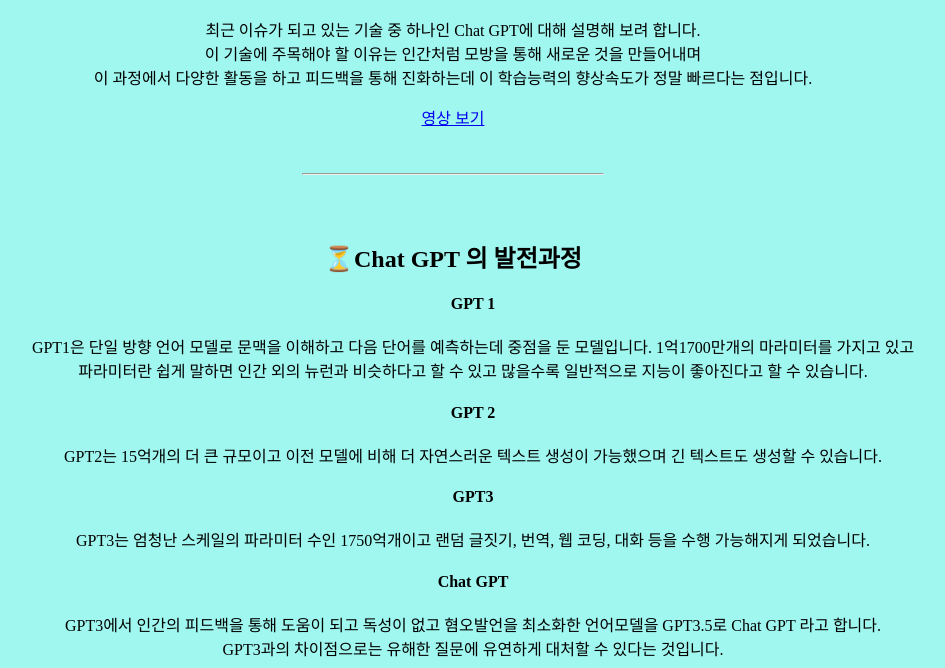
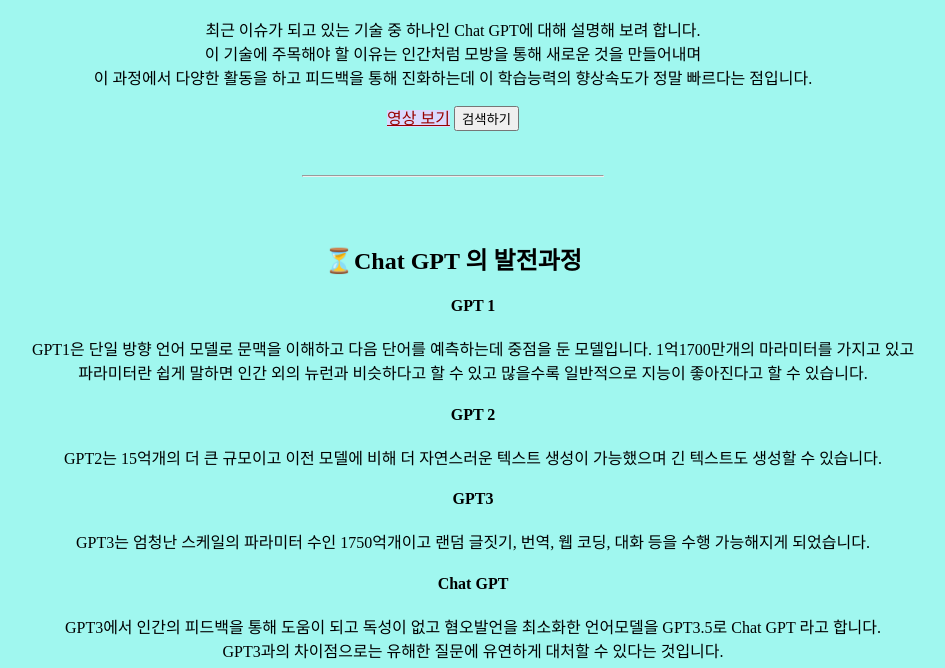
Before and after one commit to shinkizu06/web, a plain HTML site: page index.html in a window 1280 px wide. Shown: the part 132-800 px from the top of the page, without its empty margins (187-1132 px from the left). Drawn offline with Linux system fonts and the light colour scheme.

Commit message:
Update index.html

```diff
--- a/index.html
+++ b/index.html
@@ -25,8 +25,8 @@
         <p>최근 이슈가 되고 있는 기술 중 하나인 Chat GPT에 대해 설명해 보려 합니다. <br>
             이 기술에 주목해야 할 이유는 인간처럼 모방을 통해 새로운 것을 만들어내며 <br>
             이 과정에서 다양한 활동을 하고 피드백을 통해 진화하는데 이 학습능력의 향상속도가 정말 빠르다는 점입니다.</p>
-
-        <a href="https://www.youtube.com/watch?v=hHvZ7Cka7v0 style="background-color: red; color: white;">영상 보기</a>
+        <a href="my_video.html" style="background-color: #DAD9FF; color: #980000;">영상 보기</a>
+        <button>검색하기</button>
         <br>
         <br><br><hr width="300"><br><br>
     </section>
```
